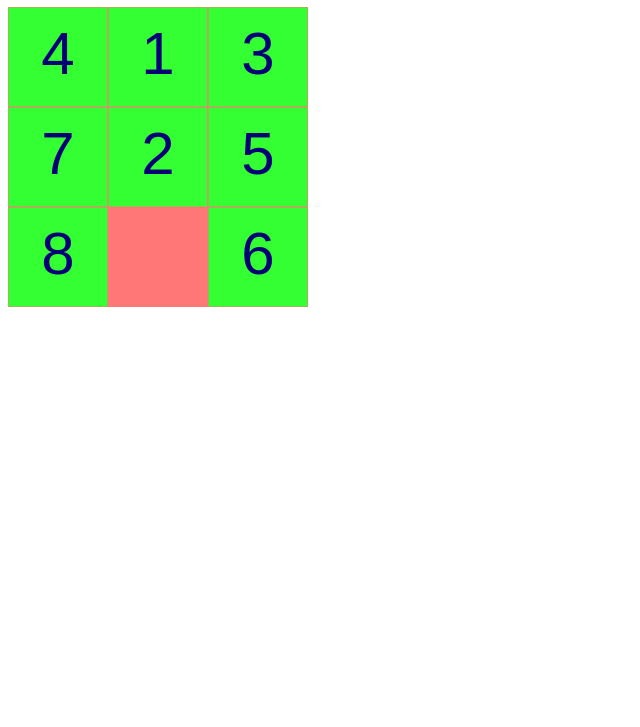
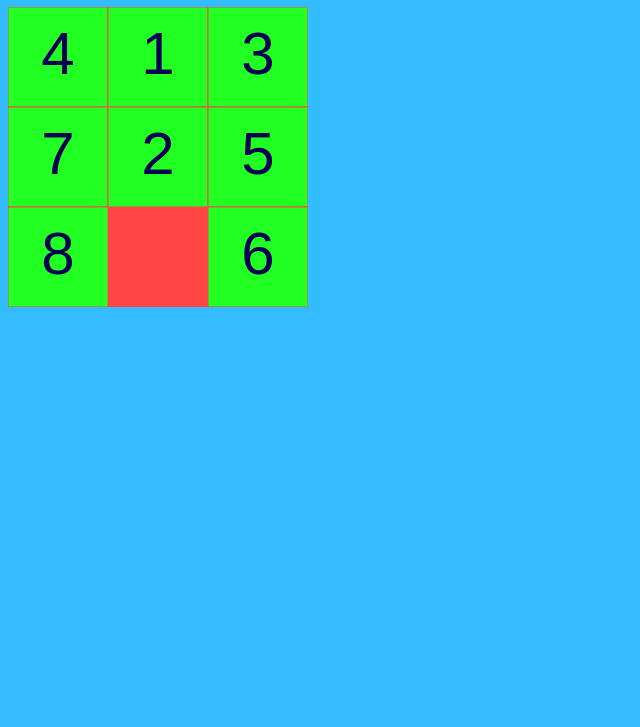
Before and after one commit to gerarod296/gerarod296.github.io, a plain HTML site: page eight17.html in a window 1280 px wide. Shown: the part 73-800 px from the top of the page, without its empty margins (0-640 px from the left). Drawn offline with Linux system fonts and the light colour scheme.

Commit message:
Добавили игру2

```diff
--- a/eight17.html
+++ b/eight17.html
@@ -3,6 +3,7 @@
      <head>
         <meta charset="utf-8">
         <title>Пятнашки</title>
+        <link href= "style.css" rel="stylesheet">
      <head/>
     <body>
         <h1>Мои любимые пятнашки (НЕТ) :D</h1>
--- a/gameview17.js
+++ b/gameview17.js
@@ -3,8 +3,8 @@ const ctx = canvas.getContext('2d')
 const d = 3
 const tileWidth = canvas.width / d
 const tileHeight = canvas.height / d
-const tileColor = '#33ff33'
-const canvasColor = '#ff7777'
+const tileColor = '#22ff22'
+const canvasColor = '#ff4444'
 canvas.style.backgroundColor = canvasColor
 
 class Tile
@@ -26,7 +26,7 @@ class Tile
             ctx.fillRect(this.col * tileWidth, this.row * tileHeight, tileWidth, tileHeight)
             ctx.strokeRect(this.col * tileWidth, this.row * tileHeight, tileWidth, tileHeight)
             ctx.font = `${tileWidth * 0.6}px Arial`
-            ctx.fillStyle = "#000077"
+            ctx.fillStyle = "#000055"
             ctx.textAlign = 'center'
             ctx.textBaseline = "middle"
             ctx.fillText(this.val, this.col * tileWidth + tileWidth / 2, this.row * tileHeight + tileHeight / 2)
```
